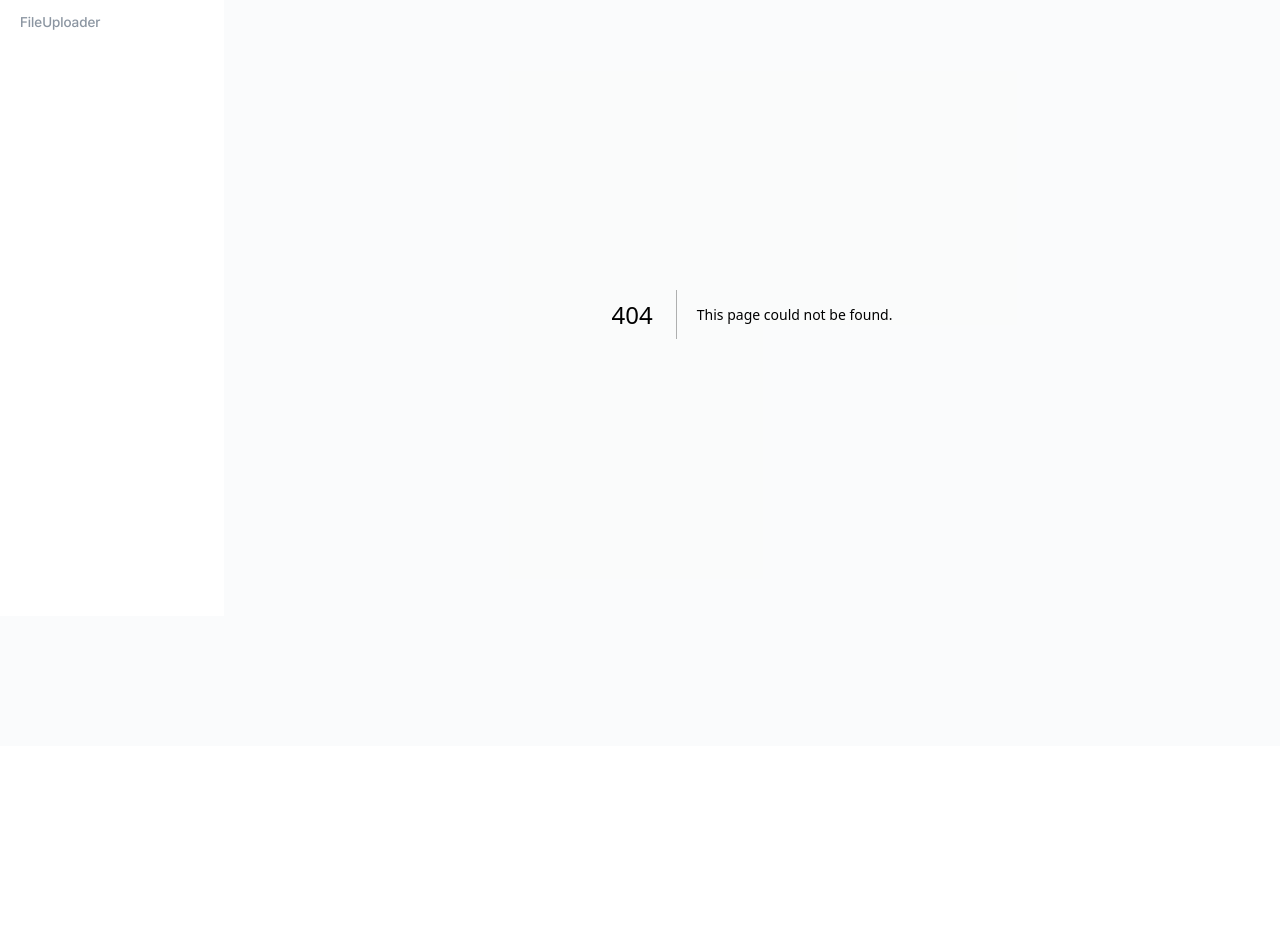
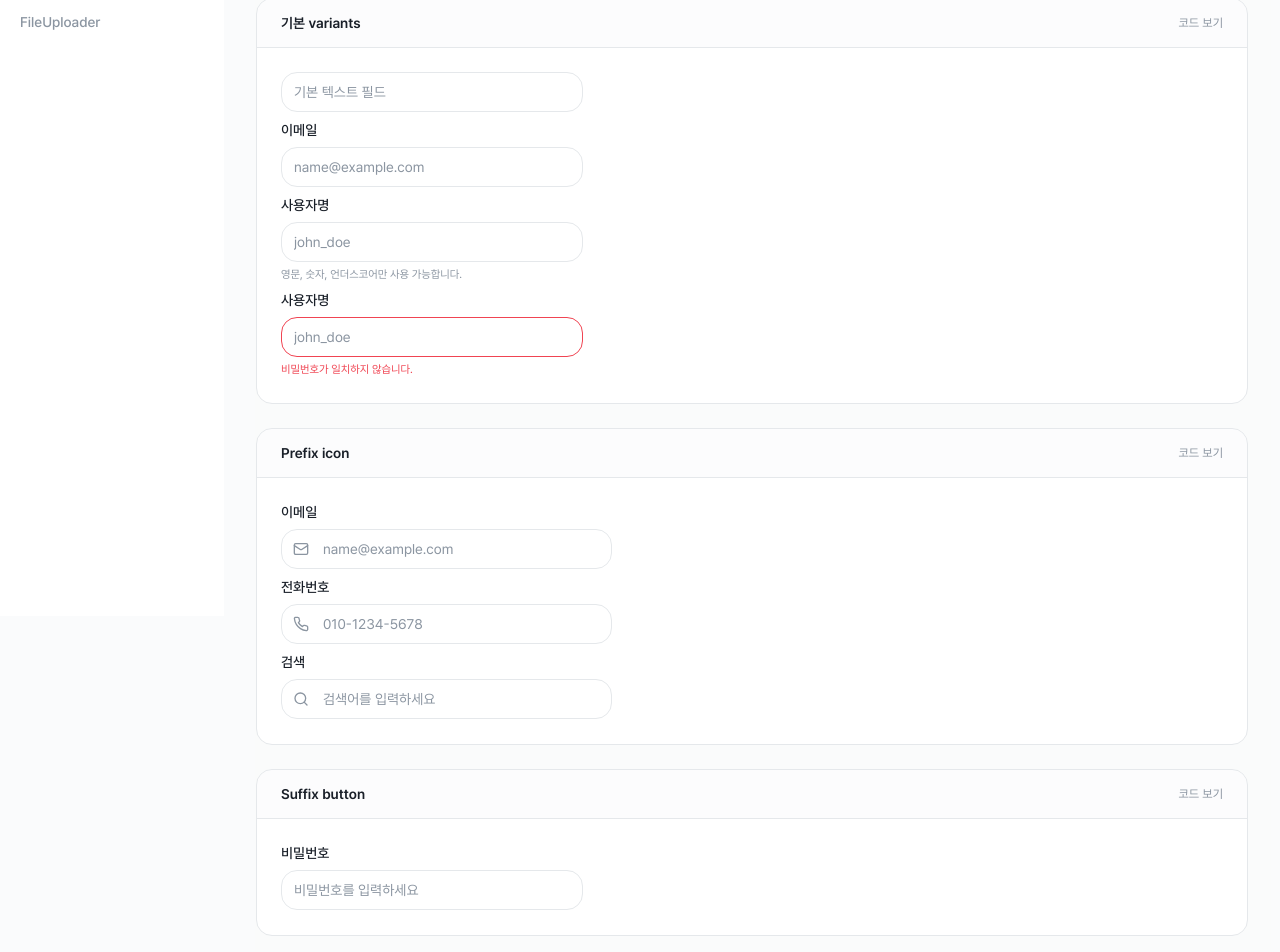
Before and after one commit to hanyiseul/Tteul-Design-System, a Next.js app in the folder frontend-next/: page /component/textField in a window 1280 px wide. Before the commit this address had no page. Shown: the part 184-1136 px from the top of the page. Before the commit the page ends 930 px from the top, so only its background shows below. Built offline with nearby package versions, Linux system fonts and the light colour scheme.

Commit message:
feat: text field 가이드 페이지 작업

```diff
--- /dev/null
+++ b/frontend-next/src/app/(docs)/component/textField/page.tsx
@@ -0,0 +1,60 @@
+import GuideBox from "@/shared/components/guideBox/GuideBox"
+import Input from "@/shared/components/Input/Input"
+import InputField from "@/shared/components/InputField/InputField"
+import Title from "@/shared/components/Title/Title"
+
+const variantsCode = `<Input placeholder="기본 텍스트 필드" />
+<InputField label="이메일" placeholder="name@example.com" />
+<InputField label="사용자명" placeholder="john_doe" infoMsg="영문, 숫자, 언더스코어만 사용 가능합니다." />
+<InputField label="사용자명" placeholder="john_doe" errorMsg="비밀번호가 일치하지 않습니다." />`
+
+const iconCode = `<InputField label="이메일" placeholder="name@example.com" icon="email" />
+<InputField type="tel" label="전화번호" placeholder="010-1234-5678" icon="tell" />
+<InputField label="검색" placeholder="검색어를 입력하세요" icon="search" />
+`
+
+const page = () => {
+  return (<div className="content">
+    <Title
+      title="TextField"
+      desc="레이블, 도움말, 오류 문구, 앞·뒤 요소를 지원하는 입력 필드입니다."
+    />
+
+    <GuideBox
+      title="기본 variants"
+      code={variantsCode}
+      collapsible
+    >
+      <div className="flex flexCol gapSm">
+        <Input placeholder="기본 텍스트 필드" />
+        <InputField label="이메일" placeholder="name@example.com" />
+        <InputField label="사용자명" placeholder="john_doe" infoMsg="영문, 숫자, 언더스코어만 사용 가능합니다." />
+        <InputField label="사용자명" placeholder="john_doe" errorMsg="비밀번호가 일치하지 않습니다." />
+      </div>
+    </GuideBox>
+
+    <GuideBox
+      title="Prefix icon"
+      code={iconCode}
+      collapsible
+    >
+      <div className="flex flexCol gapSm">
+        <InputField label="이메일" placeholder="name@example.com" icon="email" />
+        <InputField type="tel" label="전화번호" placeholder="010-1234-5678" icon="tell" />
+        <InputField label="검색" placeholder="검색어를 입력하세요" icon="search" />
+      </div>
+    </GuideBox>
+
+    <GuideBox
+      title="Suffix button"
+      code={iconCode}
+      collapsible
+    >
+      <div className="flex flexCol gapSm">
+        <InputField type="password" label="비밀번호" placeholder="비밀번호를 입력하세요" />
+      </div>
+    </GuideBox>
+  </div>
+  )
+}
+export default page
```
